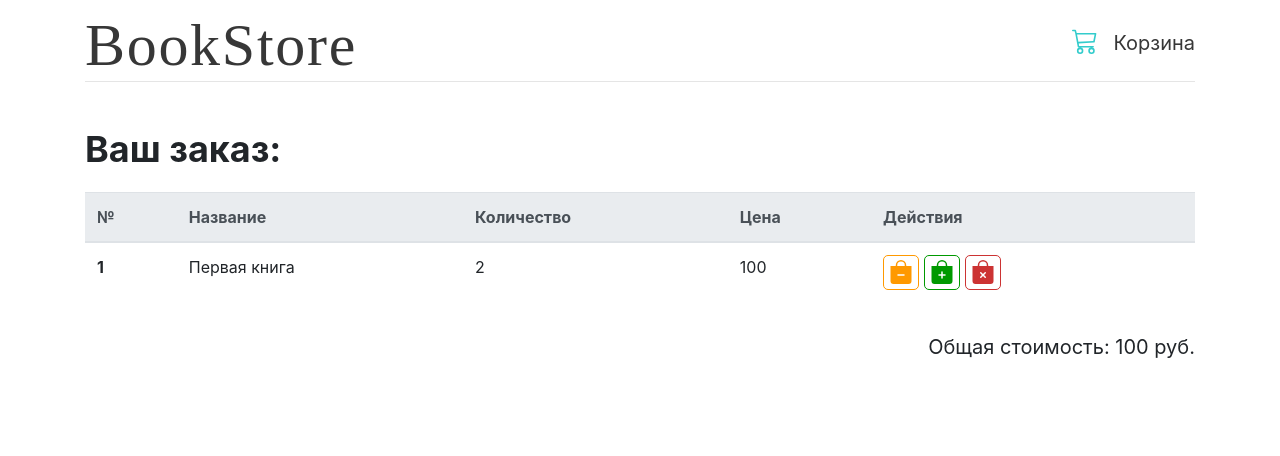
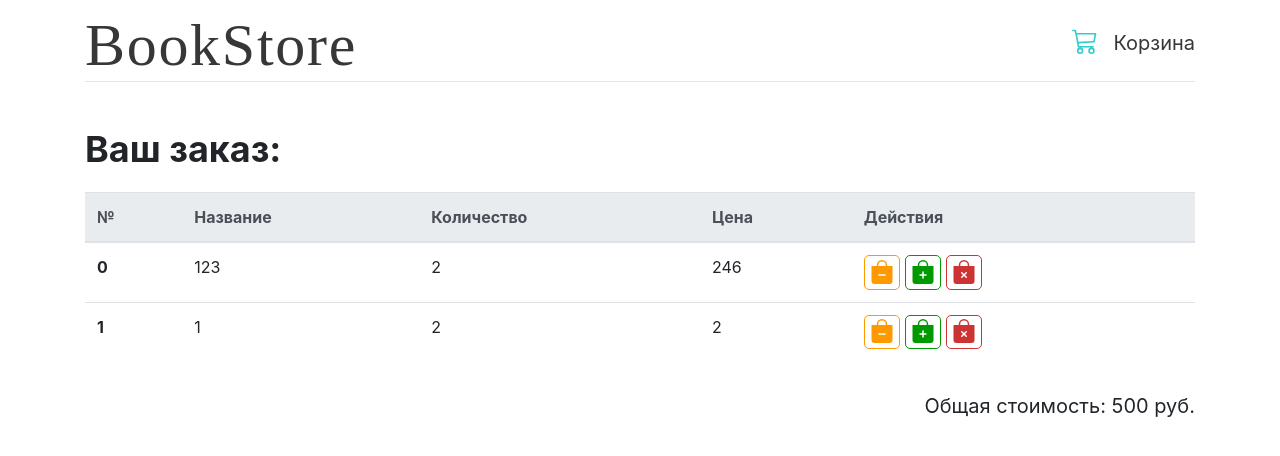
Before and after one commit to SLain123/book_store, a React app: page /card in a window 1280 px wide. Shown: the top 456 px of the page. Built offline with nearby package versions, Linux system fonts and the light colour scheme; a web font is replaced by a local one.

Commit message:
Расширяет store добавляя значения для корзины; Интегрирует значения из store в компонент cart; Добавляет события на кнопки корзины, пока без реализации самих действий;

```diff
--- a/src/actions/index.js
+++ b/src/actions/index.js
@@ -18,6 +18,27 @@ const booksLoadedFailure = (error) => {
     };
 };
 
+const decreaseItem = (id) => {
+    return {
+        type: 'DECREASE_ITEM_COUNT',
+        id,
+    };
+};
+
+const increaseItem = (id) => {
+    return {
+        type: 'INCREASE_ITEM_COUNT',
+        id,
+    };
+};
+
+const removeItem = (id) => {
+    return {
+        type: 'REMOVE_ITEM',
+        id,
+    };
+};
+
 const downloadBooks = (bookstoreService, dispatch) => () => {
     dispatch(booksLoad());
     bookstoreService
@@ -30,4 +51,4 @@ const downloadBooks = (bookstoreService, dispatch) => () => {
         });
 };
 
-export { downloadBooks };
+export { downloadBooks, decreaseItem, increaseItem, removeItem };
--- a/src/components/cart/cart.js
+++ b/src/components/cart/cart.js
@@ -1,8 +1,17 @@
-import React from 'react';
+import React, { Component } from 'react';
+import { connect } from 'react-redux';
+import { decreaseItem, increaseItem, removeItem } from '../../actions';
 
 import './cart.scss';
 
-const Cart = () => {
+class CartContainer extends Component {
+    render() {
+        return <Cart props={this.props} />;
+    }
+}
+
+const Cart = ({ props }) => {
+    const { total, cartItems, decreaseItem, increaseItem, removeItem } = props;
     return (
         <section className='cart'>
             <p className='cart__title'>Ваш заказ:</p>
@@ -17,13 +26,36 @@ const Cart = () => {
                     </tr>
                 </thead>
                 <tbody>
+                    {cartItems.map((book, indx) => (
+                        <TableRaw
+                            book={book}
+                            indx={indx}
+                            key={book.id}
+                            decrease={decreaseItem}
+                            increase={increaseItem}
+                            remove={removeItem}
+                        />
+                    ))}
+                </tbody>
+            </table>
+            <p className='cart__result'>Общая стоимость: {total} руб.</p>
+        </section>
+    );
+};
+
+const TableRaw = ({ book, indx, decrease, increase, remove }) => {
+    const { titleBook, countBook, totalPrice, id } = book;
+    return (
         <tr>
-                        <th scope='row'>1</th>
-                        <td>Первая книга</td>
-                        <td>2</td>
-                        <td>100</td>
+            <th scope='row'>{indx}</th>
+            <td>{titleBook}</td>
+            <td>{countBook}</td>
+            <td>{totalPrice}</td>
             <td>
-                            <button className='cart__minus-btn cart__btn'>
+                <button
+                    className='cart__minus-btn cart__btn'
+                    onClick={() => decrease(id)}
+                >
                     <svg
                         width='1.5em'
                         height='1.5em'
@@ -38,7 +70,10 @@ const Cart = () => {
                         />
                     </svg>
                 </button>
-                            <button className='cart__plus-btn cart__btn'>
+                <button
+                    className='cart__plus-btn cart__btn'
+                    onClick={() => increase(id)}
+                >
                     <svg
                         width='1.5em'
                         height='1.5em'
@@ -53,7 +88,10 @@ const Cart = () => {
                         />
                     </svg>
                 </button>
-                            <button className='cart__remove-btn cart__btn'>
+                <button
+                    className='cart__remove-btn cart__btn'
+                    onClick={() => remove(id)}
+                >
                     <svg
                         width='1.5em'
                         height='1.5em'
@@ -70,11 +108,28 @@ const Cart = () => {
                 </button>
             </td>
         </tr>
-                </tbody>
-            </table>
-            <p className='cart__result'>Общая стоимость: 100 руб.</p>
-        </section>
     );
 };
 
-export default Cart;
+const mapStateToProps = (state) => {
+    return {
+        cartItems: state.cartItems,
+        total: state.total,
+    };
+};
+
+const mapDispatchToProps = (dispatch) => {
+    return {
+        decreaseItem: (id) => {
+            dispatch(decreaseItem(id));
+        },
+        increaseItem: (id) => {
+            dispatch(increaseItem(id));
+        },
+        removeItem: (id) => {
+            dispatch(removeItem(id));
+        },
+    };
+};
+
+export default connect(mapStateToProps, mapDispatchToProps)(CartContainer);
--- a/src/reducers/index.js
+++ b/src/reducers/index.js
@@ -2,12 +2,18 @@ const initialState = {
     books: [],
     loading: true,
     error: false,
+    cartItems: [
+        { id: 1, titleBook: 123, countBook: 2, totalPrice: 246 },
+        { id: 2, titleBook: 1, countBook: 2, totalPrice: 2 },
+    ],
+    total: 500,
 };
 
 const reducer = (state = initialState, action) => {
     switch (action.type) {
         case 'FETCH_BOOKS_LOAD': {
             return {
+                ...state,
                 books: [],
                 loading: true,
                 error: false,
@@ -15,6 +21,7 @@ const reducer = (state = initialState, action) => {
         }
         case 'FETCH_BOOKS_SUCCESS': {
             return {
+                ...state,
                 books: action.payload,
                 loading: false,
                 error: false,
@@ -22,9 +29,28 @@ const reducer = (state = initialState, action) => {
         }
         case 'FETCH_BOOKS_FAILURE': {
             return {
+                ...state,
                 books: [],
                 loading: false,
                 error: action.payload,
+            };
+        }
+        case 'DECREASE_ITEM_COUNT': {
+            console.log(action.id);
+            return {
+                ...state,
+            };
+        }
+        case 'INCREASE_ITEM_COUNT': {
+            console.log(action.id);
+            return {
+                ...state,
+            };
+        }
+        case 'REMOVE_ITEM': {
+            console.log(action.id);
+            return {
+                ...state,
             };
         }
         default:
```
Lines whose indentation alone changed are shown as unchanged.
